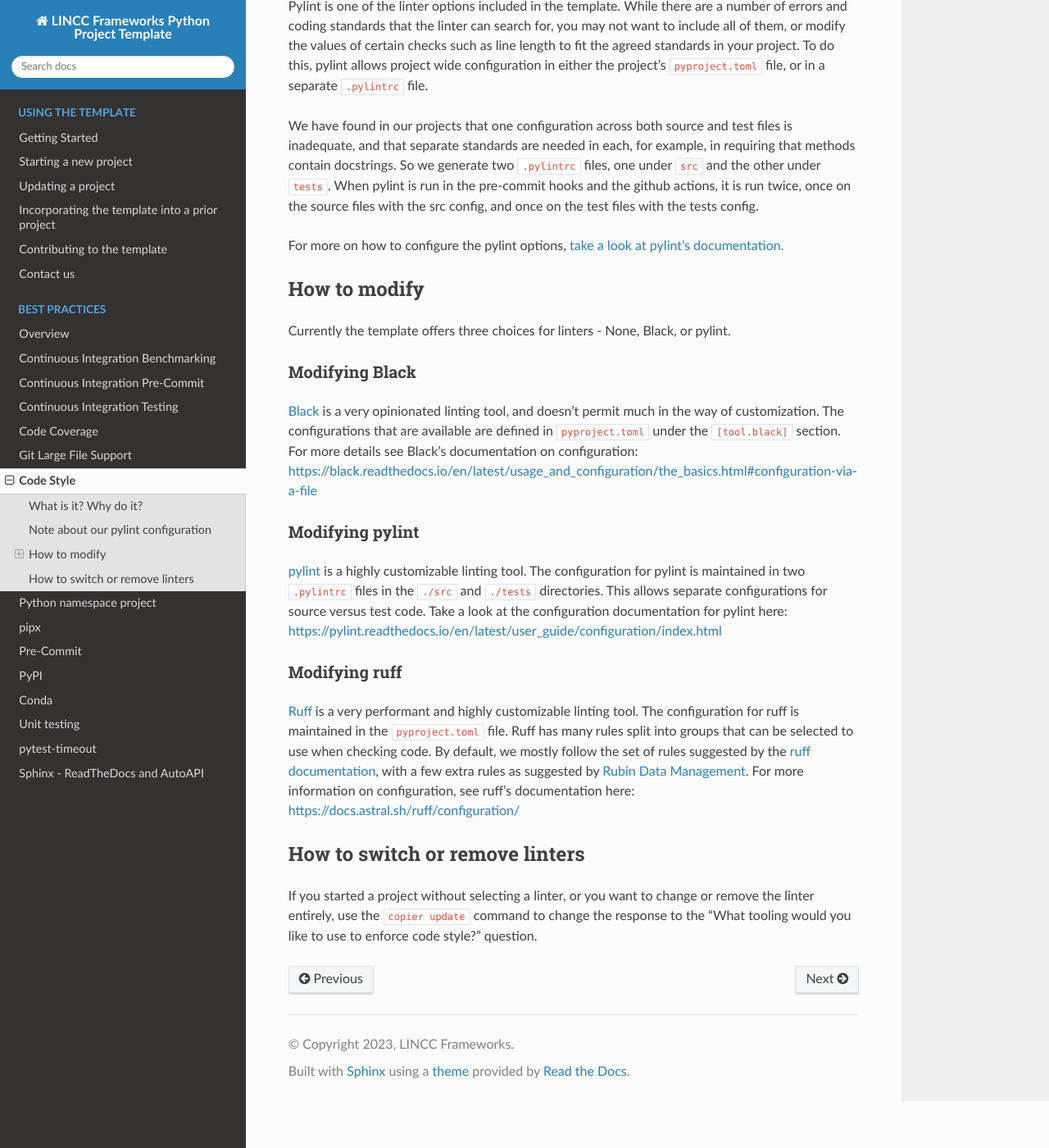
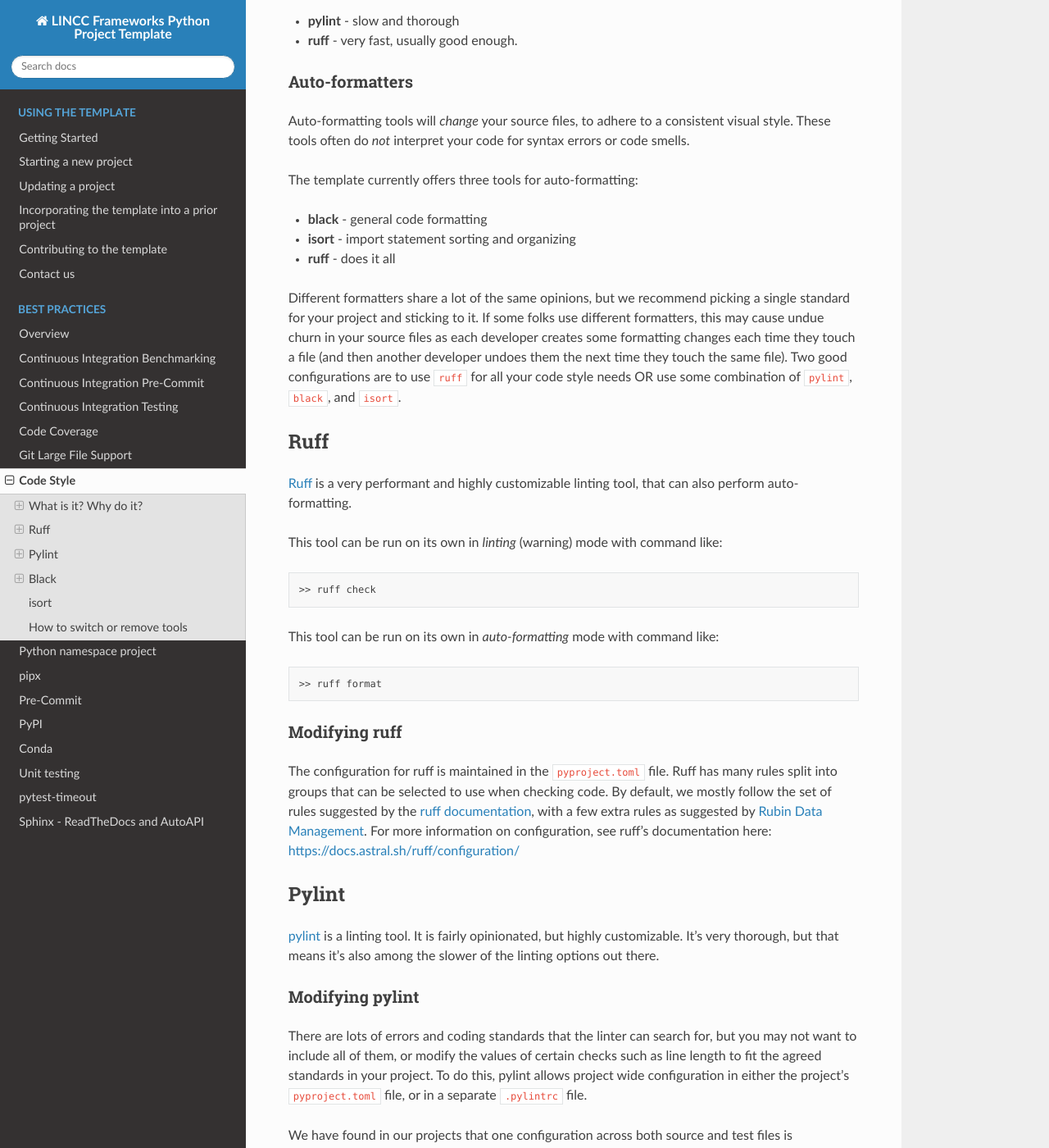
Before and after one commit to lincc-frameworks/python-project-template, a Sphinx documentation site: the page built from docs/practices/linting.rst, in a window 1280 px wide and 1400 px high, scrolled down 708 px. Shown: the whole window at 82% size. Built offline with Sphinx 7.4.7 and the Read the Docs theme 2.0.0, drawn with Linux system fonts in a browser that asks for light colours; the version number could not be read and is left out; some of the changed text lies outside the part shown.

Commit message:
code style documentation

```diff
--- a/copier.yml
+++ b/copier.yml
@@ -67,7 +67,7 @@
     type: str
     multiselect: true
     choices:
-        "3.7": "3.7"
+        "3.7 (end-of-life)": "3.7"
         "3.8": "3.8"
         "3.9": "3.9"
         "3.10": "3.10"
--- a/docs/practices/linting.rst
+++ b/docs/practices/linting.rst
@@ -1,10 +1,16 @@
 Code Style
 ===============================================================================
 
-TODO - this needs a big overhaul.
-
 What is it? Why do it?
 -------------------------------------------------------------------------------
+
+"Code style" describes the conventions you use in writing the source files
+for your code base. If there are multiple people working on a code base,
+it's important to establish an agreeable code style so everyone can easily read
+and modify the code.
+
+Linters
+...............................................................................
 
 Linting is a form of static program checking, meaning that it analyzes code
 without running it.
@@ -19,20 +25,77 @@
 A code reviewer won't be distracted by improper spacing, and can focus their
 reviewing effort on the meat of the code.
 
-There are three main linters suggested by this template: pylint, black, and ruff. While
-they have a lot of the same opinions, we recommend picking a single standard for
-your project and sticking to it.
-If some folks use one linter, this may cause undue churn in your source files as
-each developer creates some formatting changes each time they touch a file (and
-then another developer undoes them the next time they touch the same file).
+These tools often do *not* change your code to adhere to a standard, they just
+alert you to potential issues.
 
+The template currently offers two tools for linting:
 
-Note about our pylint configuration
+- **pylint** - slow and thorough
+- **ruff** - very fast, usually good enough.
+
+Auto-formatters
+...............................................................................
+
+Auto-formatting tools will *change* your source files, to adhere to a consistent
+visual style. These tools often do *not* interpret your code for syntax errors
+or code smells.
+
+The template currently offers three tools for auto-formatting:
+
+- **black** - general code formatting
+- **isort** - import statement sorting and organizing
+- **ruff** - does it all
+
+Different formatters share a lot of the same opinions, but we recommend picking
+a single standard for your project and sticking to it.
+If some folks use different formatters, this may cause undue churn in your source
+files as each developer creates some formatting changes each time they touch a file
+(and then another developer undoes them the next time they touch the same file).
+Two good configurations are to use ``ruff`` for all your code style needs OR
+use some combination of ``pylint``, ``black``, and ``isort``.
+
+Ruff
 -------------------------------------------------------------------------------
 
-Pylint is one of the linter options included in the template. While there are a
-number of errors and coding standards that the linter can search for, you may not
-want to include all of them, or modify the values of certain checks such as line
+`Ruff <https://docs.astral.sh/ruff/>`_ is a very performant and highly customizable
+linting tool, that can also perform auto-formatting.
+
+This tool can be run on its own in *linting* (warning) mode with command like:
+
+.. code:: bash
+
+    >> ruff check
+
+This tool can be run on its own in *auto-formatting* mode with command like:
+
+.. code:: bash
+
+    >> ruff format
+
+Modifying ruff
+...............................................................................
+
+The configuration for ruff is maintained in the ``pyproject.toml`` file.
+Ruff has many rules split into groups that can be selected to use when checking code.
+By default, we mostly follow the set of rules suggested by the
+`ruff documentation <https://docs.astral.sh/ruff/linter/#rule-selection>`_, with a
+few extra rules as suggested by
+`Rubin Data Management <https://developer.lsst.io/python/style.html#ruff-configuration-files>`_.
+For more information on configuration, see ruff's documentation here:
+https://docs.astral.sh/ruff/configuration/
+
+Pylint
+-------------------------------------------------------------------------------
+
+`pylint <https://pylint.readthedocs.io/en/latest/>`_ is a linting
+tool. It is fairly opinionated, but highly customizable. It's very thorough, but
+that means it's also among the slower of the linting options out there.
+
+Modifying pylint
+...............................................................................
+
+There are lots of errors and coding standards that the linter can search for,
+but you may not want to include all of them, or modify the values of certain checks such as line
 length to fit the agreed standards in your project. To do this, pylint allows
 project wide configuration in either the project's ``pyproject.toml`` file, or in
 a separate ``.pylintrc`` file.
@@ -49,49 +112,44 @@
 documentation.
 <https://pylint.readthedocs.io/en/stable/user_guide/configuration/index.html>`_
 
+Black
+-------------------------------------------------------------------------------
 
-How to modify
---------------
+`Black <https://black.readthedocs.io/en/latest/index.html>`_ is a very opinionated
+auto-formatting tool. It ensures that all code in your project uses consistent
+formatting (e.g. spacing, quote styles, line breaks).
 
-Currently the template offers three choices for linters - None, Black, or pylint.
+This tool can be run on its own with command like:
+
+.. code:: bash
+
+    >> black .
 
 Modifying Black
-................
+...............................................................................
 
-`Black <https://black.readthedocs.io/en/latest/index.html>`_ is a very opinionated
-linting tool, and doesn't permit much in the way of customization. The
+Black and doesn't permit much in the way of customization. The
 configurations that are available are defined in ``pyproject.toml`` under the
 ``[tool.black]`` section. For more details see Black's documentation on configuration:
 https://black.readthedocs.io/en/latest/usage_and_configuration/the_basics.html#configuration-via-a-file
 
+isort
+-------------------------------------------------------------------------------
 
-Modifying pylint
-.................
+isort is a standalone tool that will sort and organization imports in all
+the `.py` and `.pyi` files in your project.
 
-`pylint <https://pylint.readthedocs.io/en/latest/>`_ is a highly customizable linting
-tool. The configuration for pylint is maintained in two ``.pylintrc`` files in
-the ``./src`` and ``./tests`` directories. This allows separate configurations
-for source versus test code. Take a look at the configuration documentation
-for pylint here: https://pylint.readthedocs.io/en/latest/user_guide/configuration/index.html
+This tool can be run on its own with command like:
 
+.. code:: bash
 
-Modifying ruff
-.................
+    >> isort .
 
-`Ruff <https://docs.astral.sh/ruff/>`_ is a very performant and highly customizable linting
-tool. The configuration for ruff is maintained in the ``pyproject.toml`` file.
-Ruff has many rules split into groups that can be selected to use when checking code.
-By default, we mostly follow the set of rules suggested by the
-`ruff documentation <https://docs.astral.sh/ruff/linter/#rule-selection>`_, with a few extra
-rules as suggested by
-`Rubin Data Management <https://developer.lsst.io/python/style.html#ruff-configuration-files>`_.
-For more information on configuration, see ruff's documentation here:
-https://docs.astral.sh/ruff/configuration/
-
-How to switch or remove linters
--------------------------------
+How to switch or remove tools
+-------------------------------------------------------------------------------
 
 If you started a project without selecting a linter, or you want to change or
 remove the linter entirely, use the ``copier update`` command to change the
-response to the "What tooling would you like to use to enforce code style?"
-question.
+response to the "What tooling set would you like to use to enforce code style?"
+question. This will add or remove steps to check code style against the selected
+tools.
```
